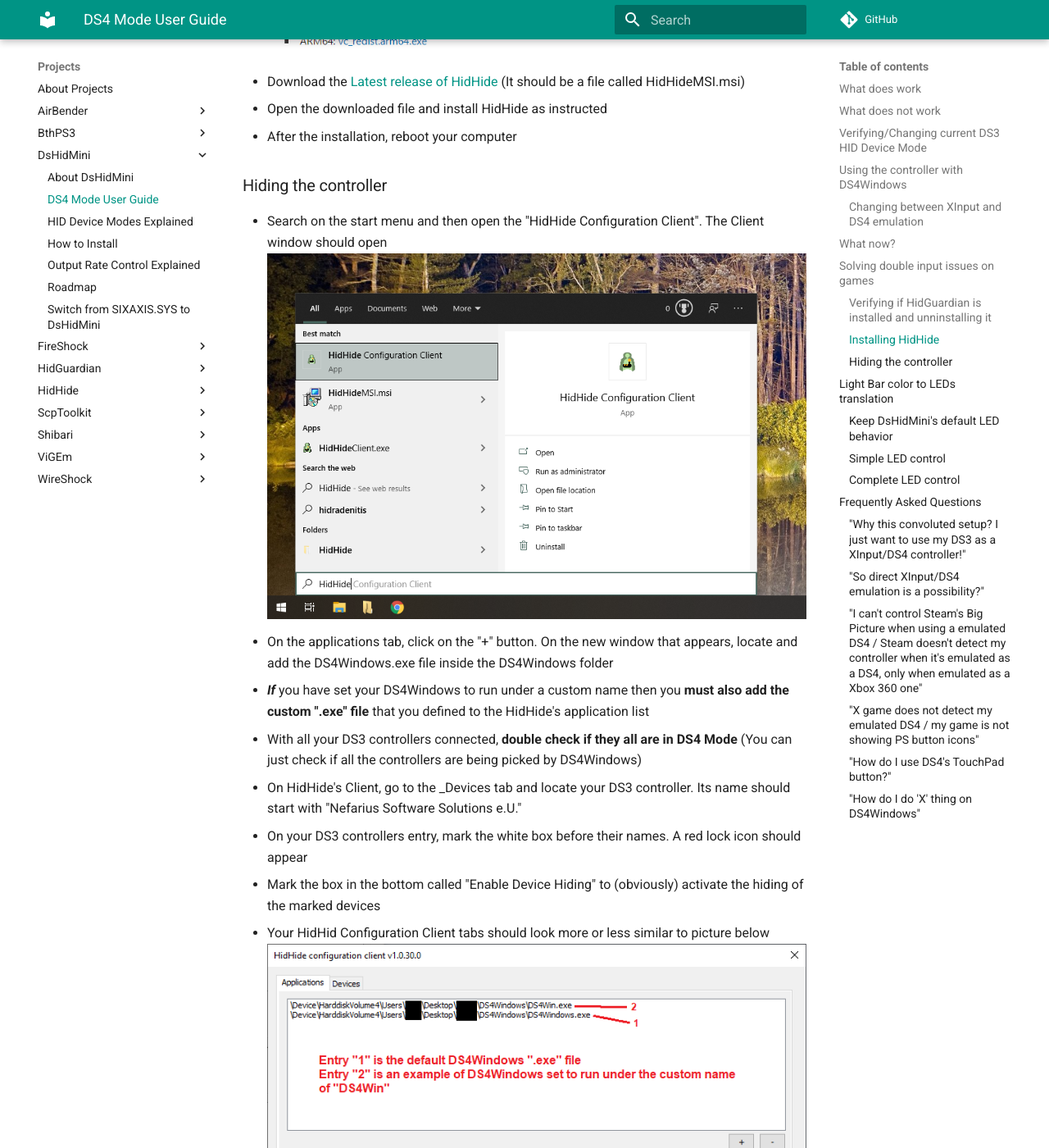
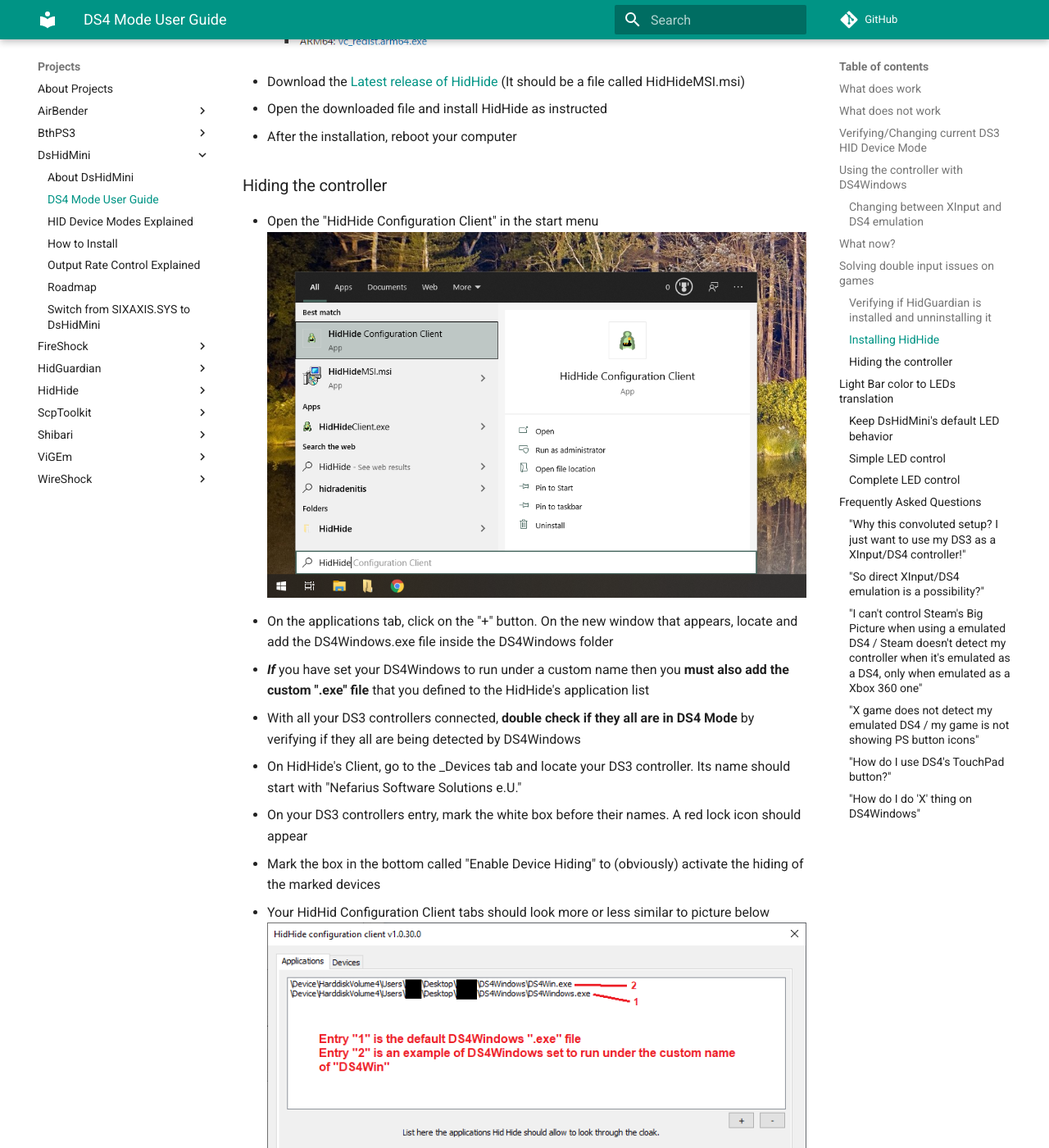
Before and after one commit to nefarius/ViGEm.github.io, an MkDocs documentation site: the page built from docs/projects/DsHidMini/DS4-Mode-User-Guide.md, in a window 1280 px wide and 1400 px high, scrolled down 4788 px. Shown: the whole window at 82% size. Built offline with MkDocs 1.6.1 and Material for MkDocs 9.7.7, drawn with Linux system fonts in a browser that asks for light colours; comment, search, counter and statistics services are not loaded.

Commit message:
simplified text

```diff
--- a/docs/projects/DsHidMini/DS4-Mode-User-Guide.md
+++ b/docs/projects/DsHidMini/DS4-Mode-User-Guide.md
@@ -101,11 +101,11 @@
 
 ### Hiding the controller
 
-- Search on the start menu and then open the "HidHide Configuration Client". The Client window should open
+- Open the "HidHide Configuration Client" in the start menu
 ![HidHideClient_StartMenu](images/HidHideClient_StartMenu.png){: .glightbox }
 - On the applications tab, click on the "+" button. On the new window that appears, locate and add the DS4Windows.exe file inside the DS4Windows folder
 - ___If___ you have set your DS4Windows to run under a custom name then you __must also add the custom ".exe" file__ that you defined to the HidHide's application list
-- With all your DS3 controllers connected, __double check if they all are in DS4 Mode__ (You can just check if all the controllers are being picked by DS4Windows)
+- With all your DS3 controllers connected, __double check if they all are in DS4 Mode__ by verifying if they all are being detected by DS4Windows
 - On HidHide's Client, go to the _Devices tab and locate your DS3 controller. Its name should start with "Nefarius Software Solutions e.U."
 - On your DS3 controllers entry, mark the white box before their names. A red lock icon should appear
 - Mark the box in the bottom called "Enable Device Hiding" to (obviously) activate the hiding of the marked devices
```
